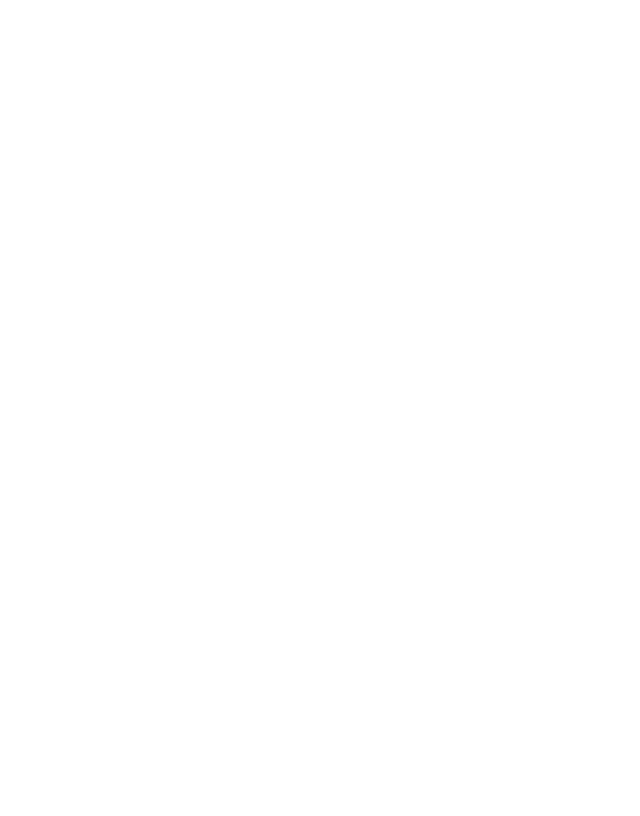
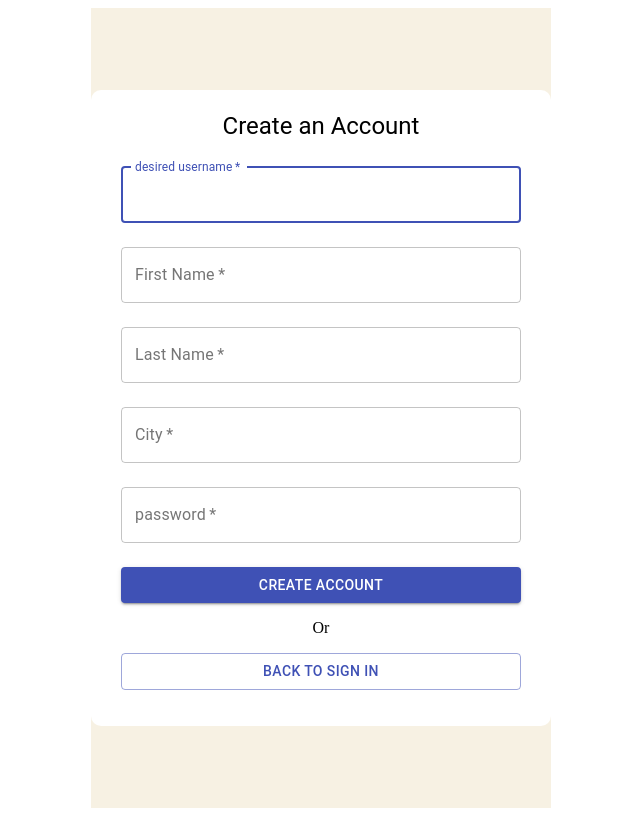
Before and after one commit to joshkim23/social-media-app, a React (Create React App) app: page /createAccount in a window 1280 px wide. Shown: the whole page, without its empty margins (319-959 px from the left). Built offline with nearby package versions, Linux system fonts and the light colour scheme.

Commit message:
create account component posting to database successfully, all buttons work, redirects to home page, styling, updated createNewUser on API to send specific data back to UI after user has been created

```diff
--- a/src/App.js
+++ b/src/App.js
@@ -1,19 +1,28 @@
-import React from 'react';
-import Button from '@material-ui/core/Button';
+import React, {useEffect, useState} from 'react';
 import {Route, BrowserRouter as Router} from 'react-router-dom';
 import SignIn from './components/SignIn/SignIn.js';
 import HomePage from './components/Homepage/HomePage.js';
+import CreateAccountForm from './components/CreateAccountForm.js';
 
 const App = () => {
+    const [username, setUsername] = useState('');
     const setLoggedInUserData = (userData) => {
         console.log(userData);
+        setUsername(userData.username);
     }
+    useEffect(() => {},[username]);
+
     return (
         <Router>
             <Route path = "/" exact
                 render = {() => <SignIn handleUserLogin={setLoggedInUserData}/>}/>
+
             <Route path = "/home"
-                render = {() => <HomePage />}/>
+                render = {() => <HomePage username={username}/>}/>
+
+            <Route path = '/createAccount' exact
+                render = {() => <CreateAccountForm handleUserCreated={setLoggedInUserData}/>}/>
+
 
 
         </Router>
--- a/src/apiCallFunctions.js
+++ b/src/apiCallFunctions.js
@@ -11,3 +11,22 @@
     .then(data => JSON.parse(JSON.stringify(data)))
     .catch(error => error);
 }
+
+export const createNewAccount = (username, firstName, lastName, city, password) => {
+    console.log('attempting to create new user with the following information: ', username, firstName, lastName, city, password);
+    return fetch(`${ENDPOINT}/createUser`, {
+        method: 'POST',
+        headers: {
+            'Content-type': 'application/json'
+        },
+        body: JSON.stringify({
+            username: username,
+            firstName: firstName,
+            lastName: lastName,
+            city: city,
+            password: password
+        })
+    }).then(res => res.json())
+    .then(data => JSON.parse(JSON.stringify(data)))
+    .catch(error => error);
+}
--- /dev/null
+++ b/src/components/CreateAccountForm.js
@@ -0,0 +1,176 @@
+import React, {useState, useEffect} from 'react';
+
+import { Link, Redirect } from 'react-router-dom';
+
+import { createNewAccount } from '../apiCallFunctions.js'
+
+import { makeStyles } from '@material-ui/core/styles';
+import { Typography } from '@material-ui/core';
+import TextField from '@material-ui/core/TextField';
+import Grid from '@material-ui/core/Grid';
+import Button from '@material-ui/core/Button';
+
+
+
+const useStyles = makeStyles((theme) => ({
+    main: {
+        display: 'grid',
+        gridTemplateColumns: '1fr',
+        backgroundColor: '#f7f1e3',
+        justifySelf:'center',
+        alignItems: 'center',
+        minHeight: '100vh'
+    },
+    formContainer: {
+        backgroundColor: '#fff',
+        padding: '20px 30px',
+        borderRadius: '10px',
+        display: 'grid',
+        gridTemplateColumns: '1fr',
+        width: 400,
+        justifySelf:'center',
+    },
+    formWithLabel: {
+        display: 'flex',
+        flexDirection: 'column',
+        alignItems: 'center',
+    },
+    inputLine: {
+        display: 'grid',
+        gridTemplateColumns: '1fr',
+        width: '100%',
+        alignItems: "center"
+    },
+    form: {
+        width: '100%',
+        marginTop: theme.spacing(1),
+    },
+    submit: {
+        margin: theme.spacing(2, 0, 2),
+    }
+}))
+
+const CreateAccountForm = ({handleUserCreated}) => {
+    const [username, setUsername] = useState('');
+    const [firstName, setFirstName] = useState('');
+    const [lastName, setLastName] = useState('');
+    const [city, setCity] = useState('');
+    const [password, setPassword] = useState('');
+    const [usernameVerified, setUsernameVerified] = useState(false);
+
+    const styles = useStyles();
+
+    const createUserLogin = async(event) => {
+        event.preventDefault();
+
+        const resp = await createNewAccount(username, firstName, lastName, city, password);
+        if(resp.success) {
+            console.log(resp);
+            setUsernameVerified(true);
+            handleUserCreated(resp.userData);
+        } else {
+            console.log(resp);
+            alert(resp.message);
+        }
+    }
+
+    useEffect(() =>{}, [usernameVerified]);
+
+    // TO DO - add validation for the username, green check mark to verify that it's good, second password field with verification? maybe two halves of the user data top half is username and password then bottom is personal details? snackbar for alert, some gif component for redirecting.... something like that
+    return (
+        <div className={styles.main}>
+            <div className={styles.formContainer}>
+                <div className={styles.formWithLabel}>
+                    <Typography component="h1" variant="h5">
+                        Create an Account
+                    </Typography>
+                    <form className={styles.form}>
+                        <div className={styles.inputLine}>
+                            <TextField
+                                onChange={event => setUsername(event.target.value)}
+                                variant="outlined"
+                                margin="normal"
+                                required
+                                fullWidth
+                                label="desired username"
+                                autoFocus
+                            />
+                        </div>
+
+                        <div className={styles.inputLine}>
+                            <TextField
+                                onChange={event => setFirstName(event.target.value)}
+                                variant="outlined"
+                                margin="normal"
+                                required
+                                fullWidth
+                                label="First Name"
+                            />
+                        </div>
+
+                        <div className={styles.inputLine}>
+                            <TextField
+                                onChange={event => setLastName(event.target.value)}
+                                variant="outlined"
+                                margin="normal"
+                                required
+                                fullWidth
+                                label="Last Name"
+                            />
+                        </div>
+
+                        <div className={styles.inputLine}>
+                            <TextField
+                                onChange={event => setCity(event.target.value)}
+                                variant="outlined"
+                                margin="normal"
+                                required
+                                fullWidth
+                                label="City"
+                            />
+                        </div>
+
+                        <div className={styles.inputLine}>
+                            <TextField
+                                onChange={event => setPassword(event.target.value)}
+                                variant="outlined"
+                                margin="normal"
+                                required
+                                fullWidth
+                                name="password"
+                                label="password"
+                                id="password"
+                            />
+                        </div>
+
+                        <Button
+                            type="submit"
+                            fullWidth
+                            variant="contained"
+                            color="primary"
+                            className={styles.submit}
+                            onClick={createUserLogin}
+                        >
+                            Create Account
+                        </Button>
+                        {usernameVerified && <Redirect to='/home'/>}
+                    </form>
+
+                    <Grid>Or</Grid>
+
+                    <Button
+                        component={Link}
+                        to={'/'}
+                        variant="outlined"
+                        fullWidth
+                        color="primary"
+                        className={styles.submit}>
+                        Back to Sign In
+                    </Button>
+                </div>
+            </div>
+        </div>
+    )
+}
+
+export default CreateAccountForm;
--- a/src/components/Homepage/HomePage.js
+++ b/src/components/Homepage/HomePage.js
@@ -1,9 +1,9 @@
 import React from 'react';
 
-const HomePage = () => {
+const HomePage = ({username}) => {
     return (
         <div>
-            User authenticated, welcome to the home page!
+            User authenticated, welcome to the home page {username}!!!
         </div>
     )
 }
--- a/src/components/SignIn/SignIn.js
+++ b/src/components/SignIn/SignIn.js
@@ -106,7 +106,6 @@
                                 margin="normal"
                                 required
                                 fullWidth
-                                id="email"
                                 label="username"
                                 autoFocus/>
                         </Grid>
@@ -147,6 +146,8 @@
                 <Grid>Or</Grid>
 
                 <Button
+                    component={Link}
+                    to={'/createAccount'}
                     variant="outlined"
                     fullWidth
                     color="primary"
```
Also changed, not shown: 1 other file (tests, documents, lock files or other folders).
